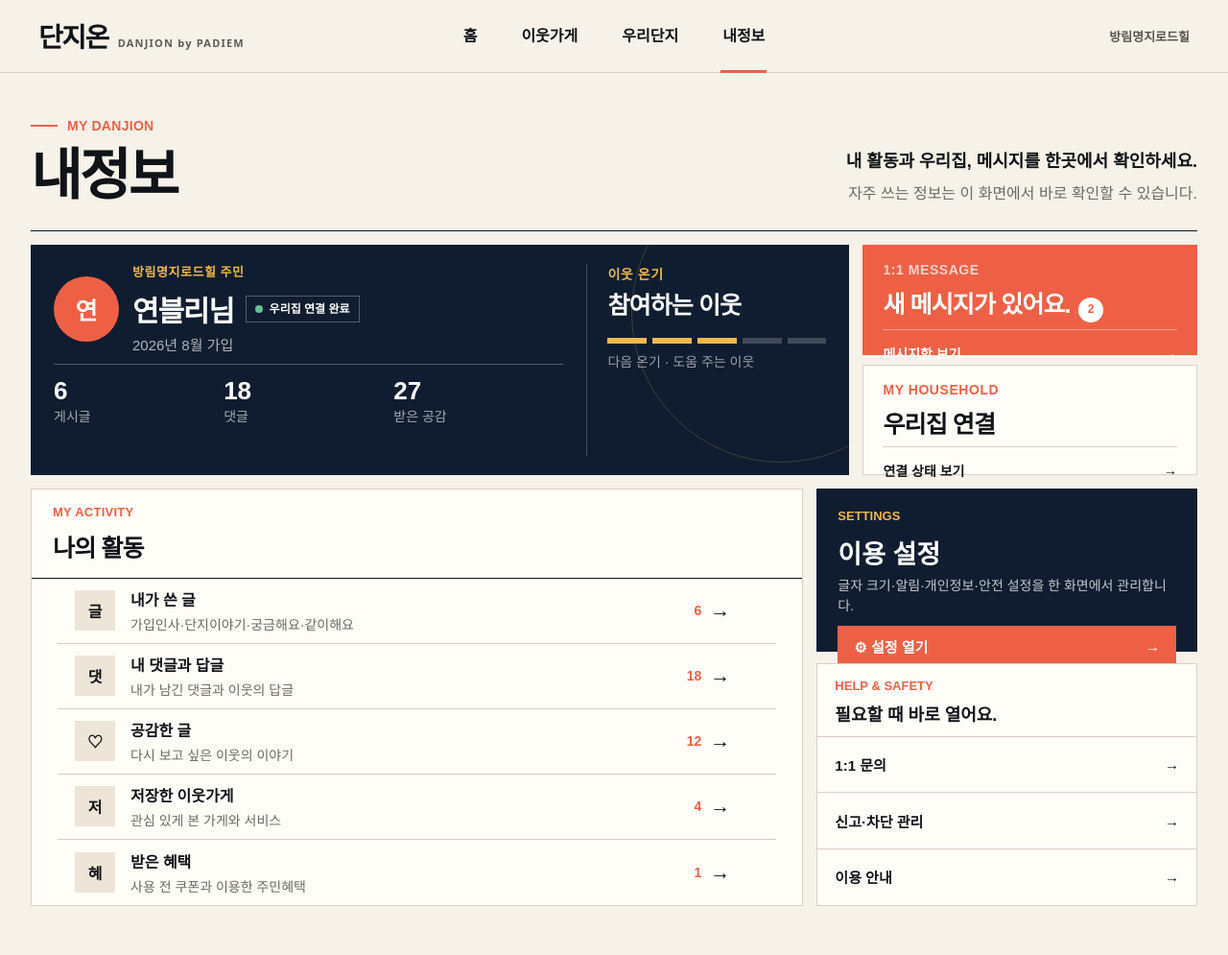
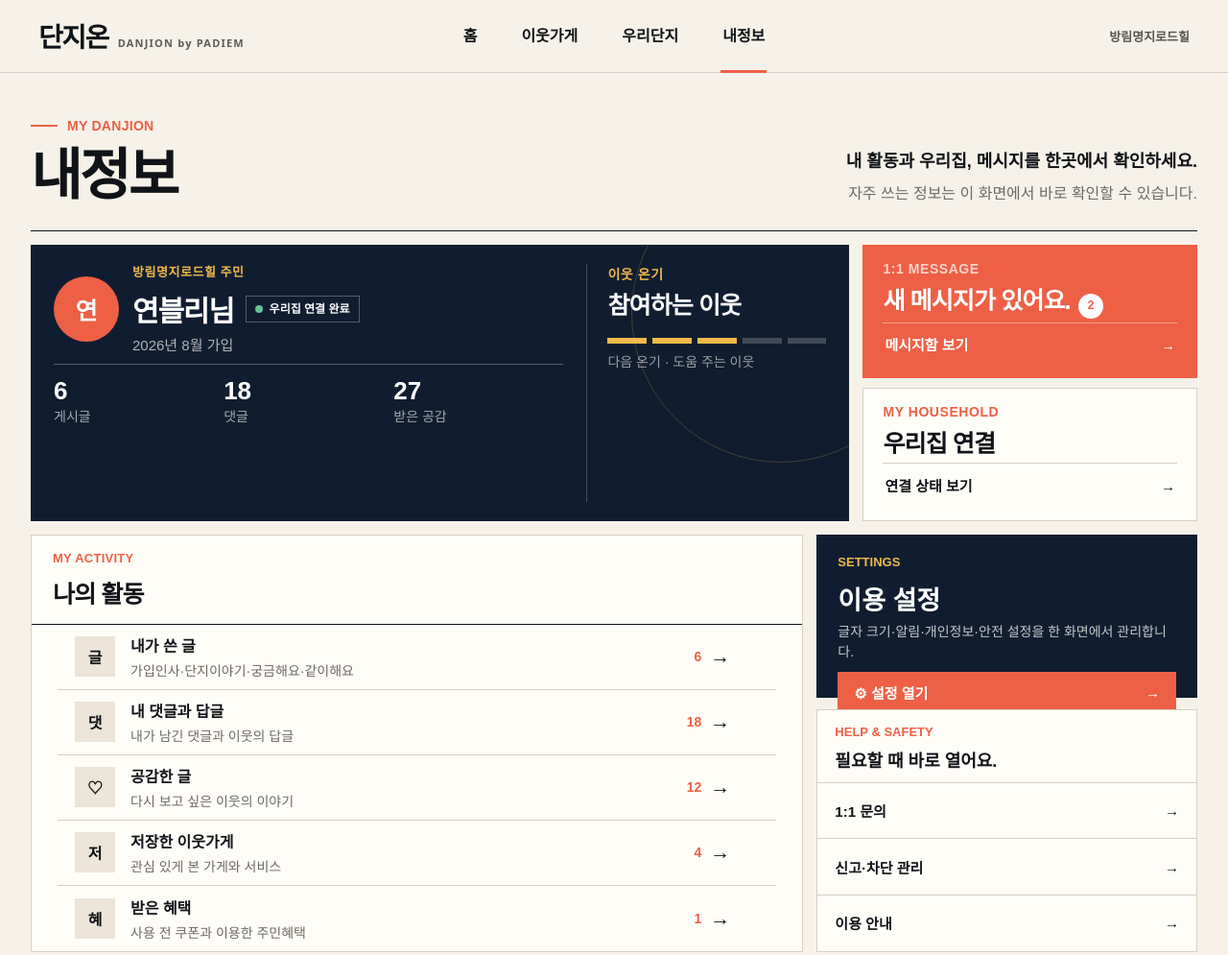
Before and after one commit to muphobia2/danjion, a plain HTML site: page frontend/19_내정보_메인.html in a window 1280 px wide. Shown: the whole page at 96% size. Drawn offline with Linux system fonts and the light colour scheme.

Commit message:
Add files via upload

```diff
--- a/frontend/19_내정보_메인.html
+++ b/frontend/19_내정보_메인.html
@@ -160,6 +160,21 @@
   [data-danjion-page="19"] .side-card{padding:15px 20px!important}
 }
 </style>
+<style id="frontend2-myinfo-side-action-room-20260905">
+/* 프론트엔드 2기: 메시지함/우리집 연결 액션이 과도하게 압축되지 않도록 클릭 영역과 상단 카드 높이를 복구 */
+[data-danjion-page="19"] .side-card .card-link{
+  min-height:48px!important;
+  padding:0 2px!important;
+  font-size:15px!important;
+  line-height:1.3!important;
+}
+@media(min-width:761px){
+  [data-danjion-page="19"] .profile-hero{height:288px!important;min-height:288px!important}
+  [data-danjion-page="19"] .side-stack{height:288px!important}
+  [data-danjion-page="19"] .side-card{padding:14px 20px!important}
+  [data-danjion-page="19"] .side-card h3{margin:8px 0 4px!important}
+}
+</style>
 </head>
 <body data-danjion-page="19">
 <header class="site-header"><div class="header-inner"><button class="brand" data-demo="단지온 홈은 최종 연결 단계에서 이어집니다." type="button">단지온 <small>DANJION by PADIEM</small></button><nav class="desktop-nav"><button data-demo="홈은 최종 연결 단계에서 이어집니다." type="button">홈</button><button data-demo="이웃가게는 최종 연결 단계에서 이어집니다." type="button">이웃가게</button><button data-demo="우리단지는 최종 연결 단계에서 이어집니다." type="button">우리단지</button><button class="active" type="button">내정보</button></nav><div class="identity">방림명지로드힐</div><div class="mobile-head">내정보</div></div></header>
```
